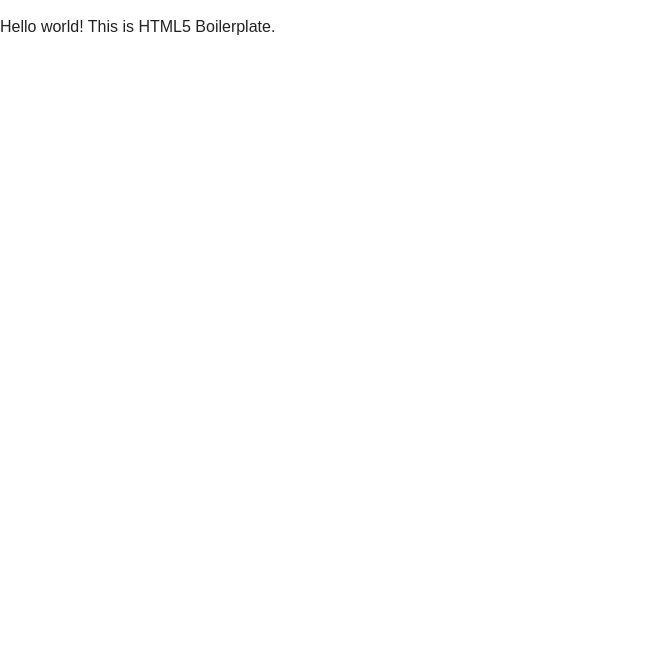
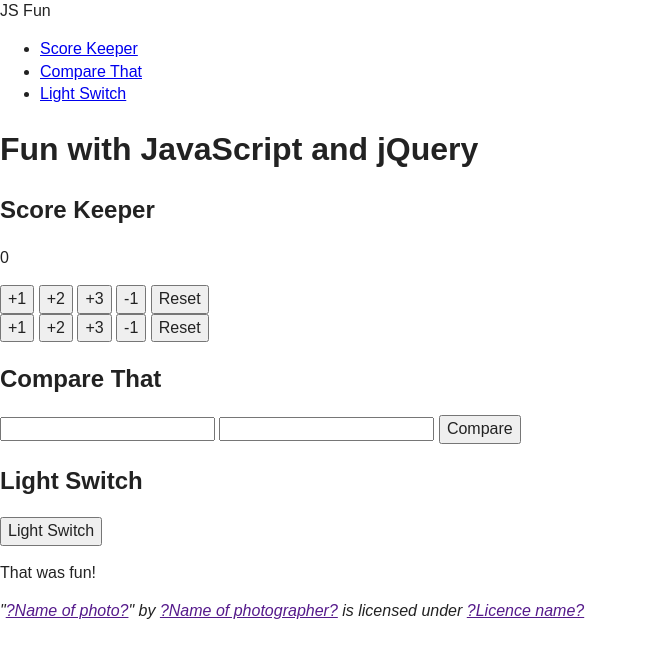
Before and after one commit to Rustyru/jsfun, a plain HTML site: page html5-boilerplate_v5.3.0 (1)/index.html in a window 1280 px wide. Shown: the whole page, without its empty margins (0-647 px from the left). Drawn offline with nearby package versions, Linux system fonts and the light colour scheme.

Commit message:
starter added

```diff
--- a/html5-boilerplate_v5.3.0 (1)/index.html
+++ b/html5-boilerplate_v5.3.0 (1)/index.html
@@ -1,5 +1,6 @@
 <!doctype html>
 <html class="no-js" lang="">
+
 <head>
     <meta charset="utf-8">
     <meta http-equiv="x-ua-compatible" content="ie=edge">
@@ -14,27 +15,85 @@
     <link rel="stylesheet" href="css/main.css">
     <script src="js/vendor/modernizr-2.8.3.min.js"></script>
 </head>
+
 <body>
     <!--[if lt IE 8]>
             <p class="browserupgrade">You are using an <strong>outdated</strong> browser. Please <a href="http://browsehappy.com/">upgrade your browser</a> to improve your experience.</p>
         <![endif]-->
 
     <!-- Add your site or application content here -->
-        <p>Hello world! This is HTML5 Boilerplate.</p>
+    <header>
+        <div class="logo">JS Fun</div>
+        <ul>
+            <li><a href="#score-keeper">Score Keeper</a></li>
+            <li><a href="#compare-that">Compare That</a></li>
+            <li><a href="#light-switch">Light Switch</a></li>
+        </ul>
+    </header>
+    <main>
+        <div class="top">
+            <h1>Fun with JavaScript and jQuery</h1>
+        </div>
+        <section id="score-keeper">
+            <h2>Score Keeper</h2>
+            <div class="home">
+                <p class="score">0</p>
+                <button class="add1">+1</button>
+                <button class="add2">+2</button>
+                <button class="add3">+3</button>
+                <button class="sub1">-1</button>
+                <button class="reset">Reset</button>
+            </div>
+            <div class="vistors">
+                <button class="add1">+1</button>
+                <button class="add2">+2</button>
+                <button class="add3">+3</button>
+                <button class="sub1">-1</button>
+                <button class="reset">Reset</button>
+            </div>
+        </section>
+        <section id="compare-that">
+            <h2>Compare That</h2>
+            <input id="value1">
+            <span id="comparison"></span>
+            <input id="value2">
+            <button class="compare">Compare</button>
+        </section>
+        <section id="light-switch">
+            <h2>Light Switch</h2>
+            <button class="light-switch">Light Switch</button>
+        </section>
+    </main>
+    <footer>
+        <p>That was fun!</p>
+        <p><i>"<a href="">?Name of photo?</a>" by <a href="">?Name of photographer?</a> is licensed under <a href="">?Licence name?</a></i></p>
+    </footer>
+    <script src="https://code.jquery.com/jquery-1.12.0.min.js"></script>
+    <script>
+        window.jQuery || document.write('<script src="js/vendor/jquery-1.12.0.min.js"><\/script>')
 
-        <script src="https://code.jquery.com/jquery-1.12.0.min.js"></script>
-        <script>window.jQuery || document.write('<script src="js/vendor/jquery-1.12.0.min.js"><\/script>')</script>
+    </script>
     <script src="js/plugins.js"></script>
     <script src="js/main.js"></script>
 
     <!-- Google Analytics: change UA-XXXXX-X to be your site's ID. -->
     <script>
-            (function(b,o,i,l,e,r){b.GoogleAnalyticsObject=l;b[l]||(b[l]=
-            function(){(b[l].q=b[l].q||[]).push(arguments)});b[l].l=+new Date;
-            e=o.createElement(i);r=o.getElementsByTagName(i)[0];
-            e.src='https://www.google-analytics.com/analytics.js';
-            r.parentNode.insertBefore(e,r)}(window,document,'script','ga'));
-            ga('create','UA-XXXXX-X','auto');ga('send','pageview');
+        (function(b, o, i, l, e, r) {
+            b.GoogleAnalyticsObject = l;
+            b[l] || (b[l] =
+                function() {
+                    (b[l].q = b[l].q || []).push(arguments)
+                });
+            b[l].l = +new Date;
+            e = o.createElement(i);
+            r = o.getElementsByTagName(i)[0];
+            e.src = 'https://www.google-analytics.com/analytics.js';
+            r.parentNode.insertBefore(e, r)
+        }(window, document, 'script', 'ga'));
+        ga('create', 'UA-XXXXX-X', 'auto');
+        ga('send', 'pageview');
+
     </script>
 </body>
+
 </html>
```
Also changed, not shown: starter.html (added, +46 -0 lines). Lines whose indentation alone changed are shown as unchanged.
